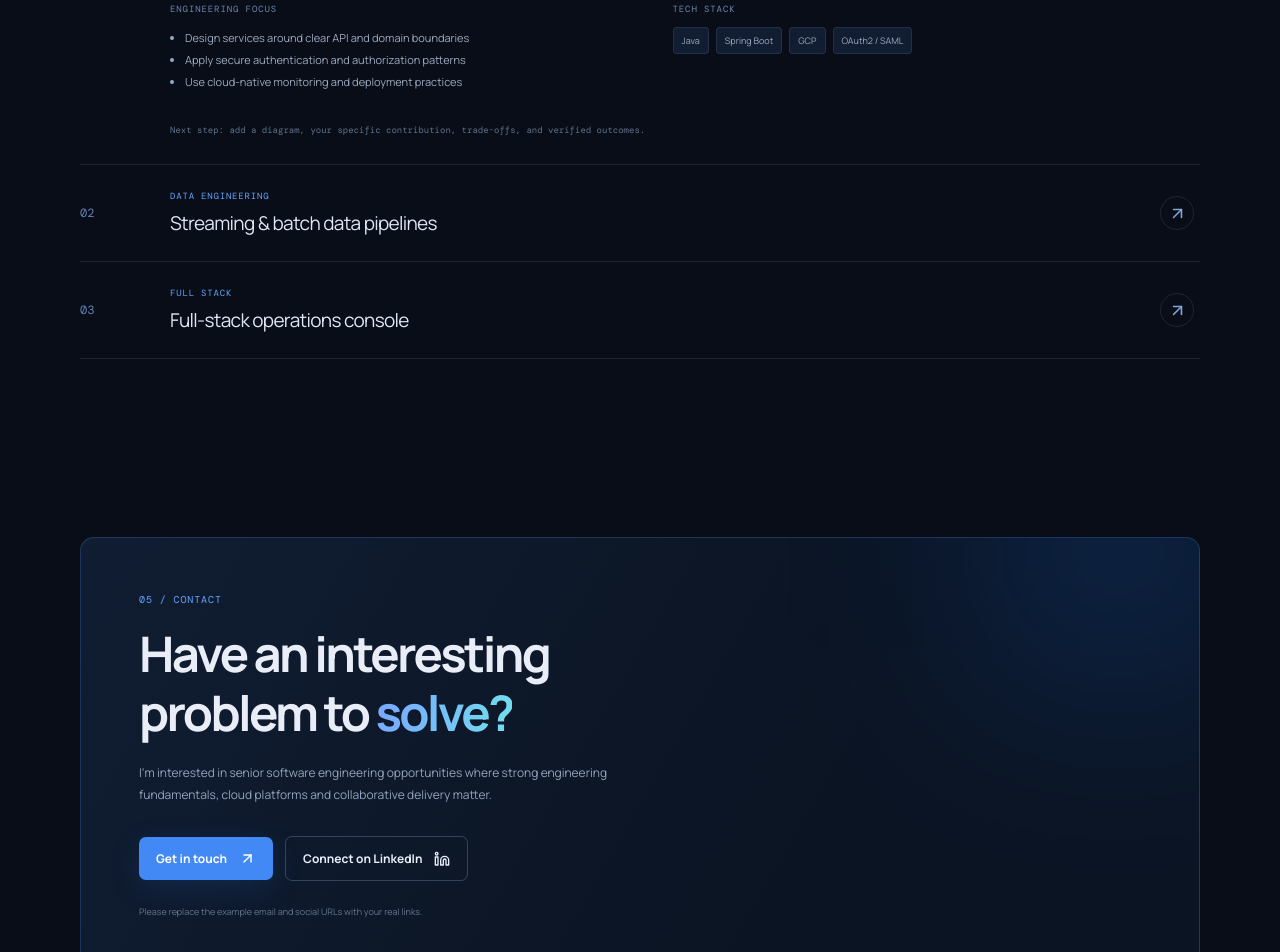
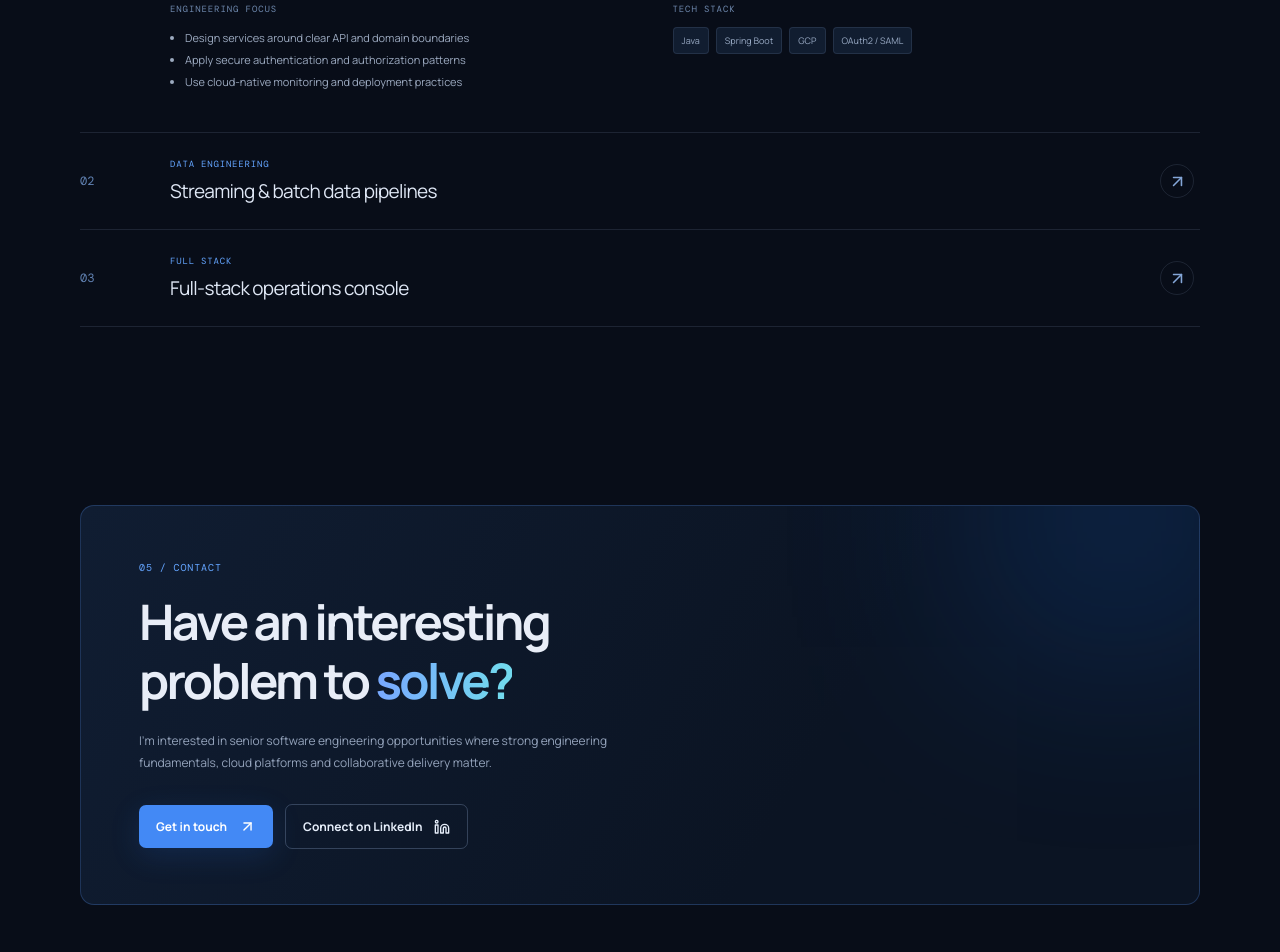
Before and after one commit to ramyadirsumilli/ramya-portfolio, a React (Vite) app: page / in a window 1280 px wide. Shown: the part 4180-5132 px from the top of the page. Built offline with nearby package versions, Linux system fonts and the light colour scheme.

Commit message:
Add files via upload

```diff
--- a/src/App.tsx
+++ b/src/App.tsx
@@ -84,10 +84,10 @@ function App() {
 
       <section className="projects section-wrap section-pad" id="projects">
         <div className="section-heading project-heading"><div><span className="section-index">04 / SELECTED WORK</span><h2>Thoughtful engineering.<br/><span className="muted-heading">Real-world patterns.</span></h2></div></div>
-        <div className="project-list">{projects.map(project => <article className={expandedProject === project.number ? 'project-card project-expanded' : 'project-card'} key={project.number}><button className="project-toggle" onClick={() => setExpandedProject(expandedProject === project.number ? null : project.number)} aria-expanded={expandedProject === project.number}><span className="project-number">{project.number}</span><span className="project-title-group"><span className="project-type">{project.type}</span><span className="project-title">{project.title}</span></span><span className="project-arrow"><ArrowUpRight size={19}/></span></button>{expandedProject === project.number && <div className="project-details"><p>{project.description}</p><div className="project-detail-grid"><div><h4>ENGINEERING FOCUS</h4><ul>{project.points.map(point => <li key={point}>{point}</li>)}</ul></div><div><h4>TECH STACK</h4><div className="tag-row">{project.stack.map(tag => <span className="tag" key={tag}>{tag}</span>)}</div></div></div><div className="case-study-note">Next step: add a diagram, your specific contribution, trade-offs, and verified outcomes.</div></div>}</article>)}</div>
+        <div className="project-list">{projects.map(project => <article className={expandedProject === project.number ? 'project-card project-expanded' : 'project-card'} key={project.number}><button className="project-toggle" onClick={() => setExpandedProject(expandedProject === project.number ? null : project.number)} aria-expanded={expandedProject === project.number}><span className="project-number">{project.number}</span><span className="project-title-group"><span className="project-type">{project.type}</span><span className="project-title">{project.title}</span></span><span className="project-arrow"><ArrowUpRight size={19}/></span></button>{expandedProject === project.number && <div className="project-details"><p>{project.description}</p><div className="project-detail-grid"><div><h4>ENGINEERING FOCUS</h4><ul>{project.points.map(point => <li key={point}>{point}</li>)}</ul></div><div><h4>TECH STACK</h4><div className="tag-row">{project.stack.map(tag => <span className="tag" key={tag}>{tag}</span>)}</div></div></div></div>}</article>)}</div>
       </section>
 
-      <section className="contact section-wrap section-pad" id="contact"><div className="contact-panel"><div className="contact-glow"/><span className="section-index">05 / CONTACT</span><h2>Have an interesting<br/>problem to <span className="gradient-text">solve?</span></h2><p>I’m interested in senior software engineering opportunities where strong engineering fundamentals, cloud platforms and collaborative delivery matter.</p><div className="contact-actions"><a className="button button-primary" href={links.email}>Get in touch <ArrowUpRight size={17}/></a><a className="button button-outline" href={links.linkedin} target="_blank" rel="noreferrer">Connect on LinkedIn <Linkedin size={16}/></a></div><div className="contact-footnote">Please replace the example email and social URLs with your real links.</div></div></section>
+      <section className="contact section-wrap section-pad" id="contact"><div className="contact-panel"><div className="contact-glow"/><span className="section-index">05 / CONTACT</span><h2>Have an interesting<br/>problem to <span className="gradient-text">solve?</span></h2><p>I’m interested in senior software engineering opportunities where strong engineering fundamentals, cloud platforms and collaborative delivery matter.</p><div className="contact-actions"><a className="button button-primary" href={links.email}>Get in touch <ArrowUpRight size={17}/></a><a className="button button-outline" href={links.linkedin} target="_blank" rel="noreferrer">Connect on LinkedIn <Linkedin size={16}/></a></div></div></section>
     </main>
     <footer className="footer section-wrap"><a className="wordmark footer-mark" href="#home"><span className="wordmark-mark">R<span>.</span></span><span>RAMYA DIRSUMILLI</span></a><span>Designed for clarity. Built with React + TypeScript.</span><a href="#home" className="back-top">BACK TO TOP ↑</a></footer>
   </div>;
```
